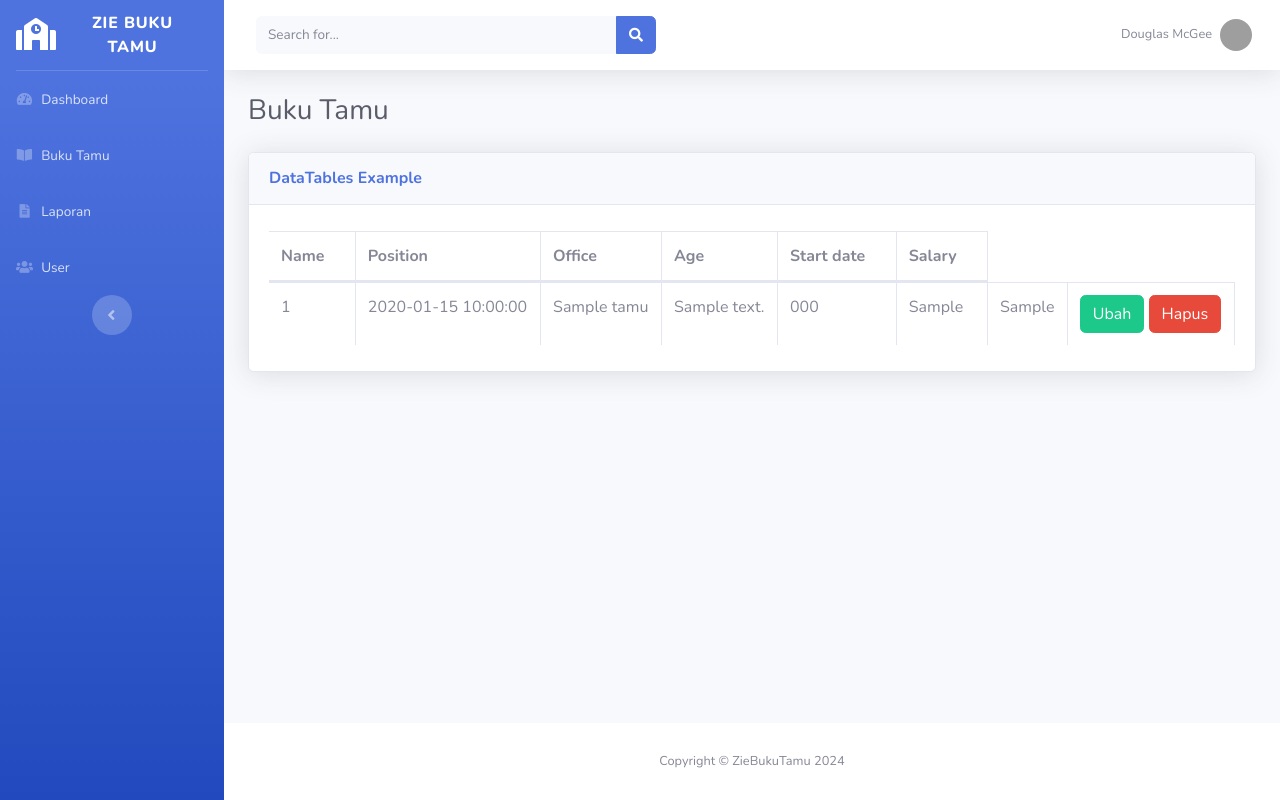
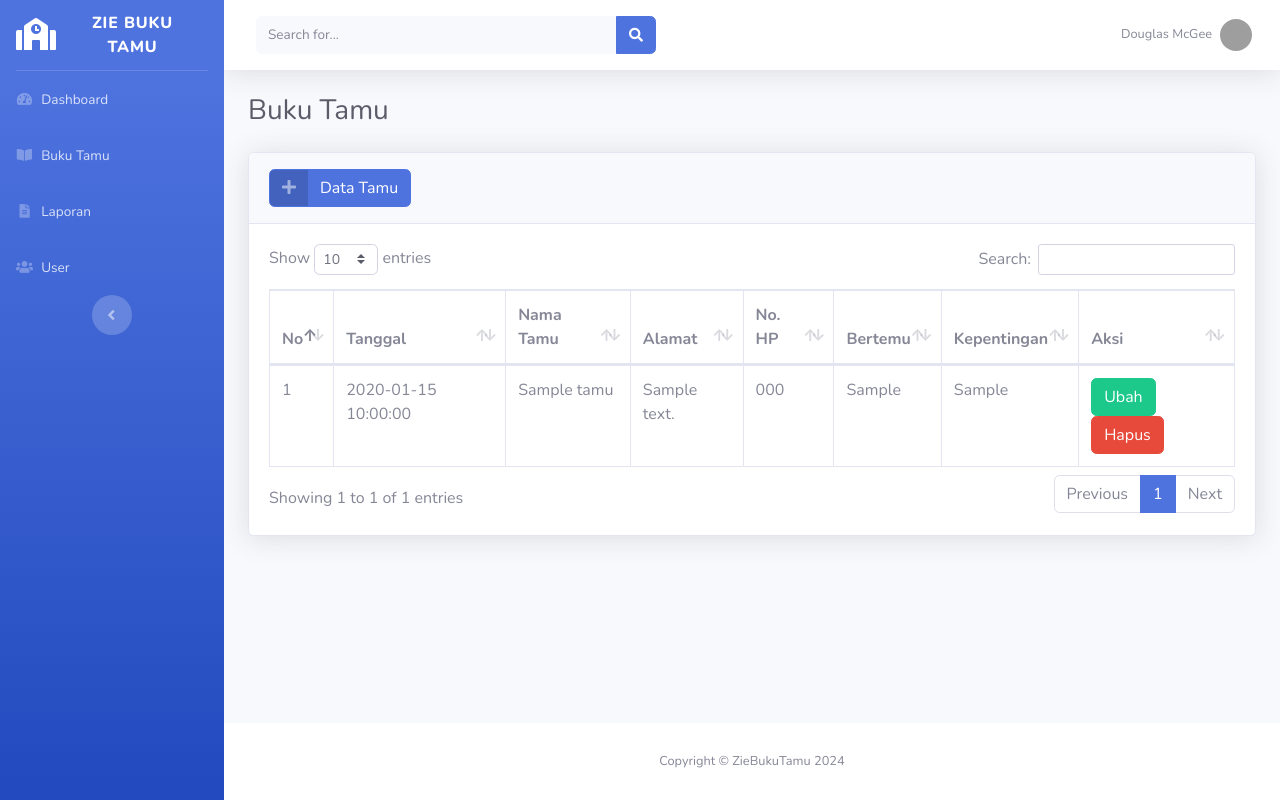
Before and after one commit to Fhr11/Buku_Tamu, a PHP site: page /buku-tamu.php in a window 1280 px wide. Run offline with PHP 8.4, Linux system fonts and the light colour scheme; tables that the repository leaves empty or names only in its code hold one stand-in row (values such as "Sample post"); grey boxes are pictures that could not be loaded.

Commit message:
menambahkan halaman hapus tamu dan fitur hapus data tamu

```diff
--- a/buku-tamu.php
+++ b/buku-tamu.php
@@ -8,22 +8,48 @@ include_once('templates/header.php');
 
     <!-- Page Heading -->
     <h1 class="h3 mb-4 text-gray-800">Buku Tamu</h1>
-                     <!-- DataTales Example -->
+
+    <?php
+    //jika ada tombol simpan
+    if (isset($_POST['simpan'])) {
+        if (tambah_tamu($_POST) > 0) {
+    ?>
+            <div class="alert alert-success" role="alert">
+                Data berhasil disimpan!
+            </div>
+        <?php
+        } else {
+        ?>
+            <div class="alert alert-danger" role="alert">
+                Data gagal disimpan!
+            </div>
+    <?php
+        }
+    }
+    ?>
+    <!-- DataTales Tambah -->
     <div class="card shadow mb-4">
         <div class="card-header py-3">
-                            <h6 class="m-0 font-weight-bold text-primary">DataTables Example</h6>
+            <button type="button" class="btn btn-primary btn-icon-split" data-toggle="modal" data-target="#TambahModal">
+                <span class="icon text-white-50">
+                    <i class="fa fa-plus"></i>
+                </span>
+                <span class="text">Data Tamu</span>
+            </button>
         </div>
         <div class="card-body">
             <div class="table-responsive">
                 <table class="table table-bordered" id="dataTable" width="100%" cellspacing="0">
                     <thead>
                         <tr>
-                                            <th>Name</th>
-                                            <th>Position</th>
-                                            <th>Office</th>
-                                            <th>Age</th>
-                                            <th>Start date</th>
-                                            <th>Salary</th>
+                            <th>No</th>
+                            <th>Tanggal</th>
+                            <th>Nama Tamu</th>
+                            <th>Alamat</th>
+                            <th>No. HP</th>
+                            <th>Bertemu</th>
+                            <th>Kepentingan</th>
+                            <th>Aksi</th>
                         </tr>
                     </thead>
                     <tbody>
@@ -32,7 +58,7 @@ include_once('templates/header.php');
                         $no = 1;
                         //query untuk memanggil semua data dari tabel buku tamu
                         $buku_tamu = query("SELECT * FROM buku_tamu");
-                                        foreach($buku_tamu as $tamu) : ?>
+                        foreach ($buku_tamu as $tamu) : ?>
                             <tr>
                                 <td><?= $no++; ?></td>
                                 <td><?= $tamu['tanggal'] ?></td>
@@ -41,8 +67,11 @@ include_once('templates/header.php');
                                 <td><?= $tamu['no_hp'] ?></td>
                                 <td><?= $tamu['bertemu'] ?></td>
                                 <td><?= $tamu['kepentingan'] ?></td>
-                                            <td><button class="btn btn-success" type="button">Ubah</button>
-                                                <button class="btn btn-danger" type="button">Hapus</button></td>
+                                <td>
+                                    <a class="btn btn-success" href="edit-tamu.php?id=<?= $tamu['id_tamu'] ?>">Ubah</a>
+                                    <a onclick="confirm('Anda yakin ingin menghapus data ini?')" class="btn btn-danger" href="function.php?id_tamu=<?= $tamu['id_tamu'] ?>">Hapus</a>
+
+                                </td>
                             </tr>
                         <?php endforeach; ?>
                     </tbody>
@@ -50,6 +79,78 @@ include_once('templates/header.php');
             </div>
         </div>
     </div>
+
+    <?php
+    //mengambil data dari tabel dengan kode terbesar
+    $query = mysqli_query($koneksi, "SELECT max(id_tamu) as kodeTerbesar FROM buku_tamu");
+    $data = mysqli_fetch_array($query);
+    $kodeTamu = $data['kodeTerbesar'];
+
+    //mengambil angka dari kode tamu terbesar, menggunakan fungsi substr dan diubah ke integer dengan (int)
+    $urutan = (int) substr($kodeTamu, 2, 3);
+
+    //nomor yang diambil akan ditambah 1 untuk menentukan nomor urut berikutnya
+    $urutan++;
+
+    //membuat kode tamu baru
+    //string sprintf("%03s", $urutan); berfungsi untuk membuat string menjadi 3 karakter
+    $huruf = "zt";
+    $kodeTamu = $huruf . sprintf("%03s", $urutan);
+    ?>
+
+    <!-- Modal -->
+    <div class="modal fade" id="TambahModal" tabindex="-1" aria-labelledby="TambahModalLabel" aria-hidden="true">
+        <div class="modal-dialog">
+            <div class="modal-content">
+                <div class="modal-header">
+                    <h5 class="modal-title" id="TambahModalLabel">Tambah Data Tamu</h5>
+                    <button type="button" class="close" data-dismiss="modal" aria-label="Close">
+                        <span aria-hidden="true">&times;</span>
+                    </button>
+                </div>
+                <div class="modal-body">
+                    <form method="post" action="">
+                        <input type="hidden" name="id_tamu" id="id_tamu" value="<?= $kodeTamu ?>">
+                        <div class="form-group row">
+                            <label for="nama_tamu" class="col-sm-3 col-form-label">Nama Tamu</label>
+                            <div class="col-sm-8">
+                                <input type="text" class="form-control" id="nama_tamu" name="nama_tamu">
+                            </div>
+                        </div>
+                        <div class="form-group row">
+                            <label for="alamat" class="col-sm-3 col-form-label">Alamat</label>
+                            <div class="col-sm-8">
+                                <textarea class="form-control" id="alamat" name="alamat"></textarea>
+                            </div>
+                        </div>
+                        <div class="form-group row">
+                            <label for="no_hp" class="col-sm-3 col-form-label">No. Telepon</label>
+                            <div class="col-sm-8">
+                                <input type="text" class="form-control" id="no_hp" name="no_hp">
+                            </div>
+                        </div>
+                        <div class="form-group row">
+                            <label for="bertemu" class="col-sm-3 col-form-label">Bertemu dg.</label>
+                            <div class="col-sm-8">
+                                <input type="text" class="form-control" id="bertemu" name="bertemu">
+                            </div>
+                        </div>
+                        <div class="form-group row">
+                            <label for="kepentingan" class="col-sm-3 col-form-label">Kepentingan</label>
+                            <div class="col-sm-8">
+                                <input type="text" class="form-control" id="kepentingan" name="kepentingan">
+                            </div>
+                        </div>
+                </div>
+                <div class="modal-footer">
+                    <button type="button" class="btn btn-secondary" data-dismiss="modal">Keluar</button>
+                    <button type="submit" name="simpan" class="btn btn-primary">Simpan</button>
+                </div>
+                    </form>
+            </div>
+        </div>
+    </div>
+
 </div>
 <!-- /.container-fluid -->
 
--- a/function.php
+++ b/function.php
@@ -3,12 +3,67 @@
 require_once('koneksi.php');
 
 //membuat query ke / dari database
-function query($query){
+function query($query)
+{
     global $koneksi;
     $result = mysqli_query($koneksi, $query);
     $rows = [];
-    while($row = mysqli_fetch_assoc($result)){
+    while ($row = mysqli_fetch_assoc($result)) {
         $rows[] = $row;
     }
     return $rows;
 }
+
+//function tambah data
+function tambah_tamu($data)
+{
+    global $koneksi;
+
+    $kode           = htmlspecialchars($data["nama_tamu"]);
+    $tanggal        = date("Y-m-d");
+    $nama_tamu      = htmlspecialchars($data["nama_tamu"]);
+    $alamat         = htmlspecialchars($data["alamat"]);
+    $no_hp          = htmlspecialchars($data["no_hp"]);
+    $bertemu        = htmlspecialchars($data["bertemu"]);
+    $kepentingan    = htmlspecialchars($data["kepentingan"]);
+
+    $query = "INSERT INTO buku_tamu VALUES ('$kode','$tanggal','$nama_tamu','$alamat', '$no_hp','$bertemu','$kepentingan')";
+
+    mysqli_query($koneksi, $query);
+
+    return mysqli_affected_rows($koneksi);
+}
+
+//function ubah data tamu
+function ubah_tamu($data)
+{
+    global $koneksi;
+
+    $id = htmlspecialchars($data["id_tamu"]);
+    $nama_tamu = htmlspecialchars($data["nama_tamu"]);
+    $alamat = htmlspecialchars($data["alamat"]);
+    $no_hp = htmlspecialchars($data["no_hp"]);
+    $bertemu = htmlspecialchars($data["bertemu"]);
+    $kepentingan = htmlspecialchars($data["kepentingan"]);
+
+    $query = "UPDATE buku_tamu SET
+                nama_tamu = '$nama_tamu',
+                alamat = '$alamat',
+                no_hp = '$no_hp',
+                bertemu = '$bertemu',
+                kepentingan = '$kepentingan'
+                WHERE id_tamu = $id
+                ";
+    mysqli_query($koneksi, $query);
+
+    return mysqli_affected_rows($koneksi);
+}
+
+//function hapus data tamu
+function hapus_tamu($id)
+{
+    global $koneksi;
+    $query="DELETE FROM buku_tamu WHERE id_tamu = '$id'";
+    mysqli_query($koneksi, $query);
+    return mysqli_affected_rows($koneksi);
+}
--- a/templates/footer.php
+++ b/templates/footer.php
@@ -1,5 +1,3 @@
-
-
 <!-- Begin Page Content -->
 <div class="container-fluid">
 
@@ -64,11 +62,21 @@
 <script src="assets/js/sb-admin-2.min.js"></script>
 
 <!-- Page level plugins -->
-    <script src="vendor/datatables/jquery.dataTables.min.js"></script>
-    <script src="vendor/datatables/dataTables.bootstrap4.min.js"></script>
+<script src="assets/vendor/datatables/jquery.dataTables.min.js"></script>
+<script src="assets/vendor/datatables/dataTables.bootstrap4.min.js"></script>
 
 <!-- Page level custom scripts -->
-    <script src="js/demo/datatables-demo.js"></script>
+<script src="assets/js/demo/datatables-demo.js"></script>
+
+<script>
+    $(document).ready(function() {
+        window.setTimeout(function() {
+            $(".alert").fadeTo(500, 0).slideUp(500, function() {
+                $(this).remove();
+            });
+        }, 400);
+    });
+</script>
 
 </body>
 
```
Also changed, not shown: edit-tamu.php (added, +102 -0 lines), hapus-tamu.php (added, +19 -0 lines), 1 other file. Lines whose indentation alone changed are shown as unchanged.
